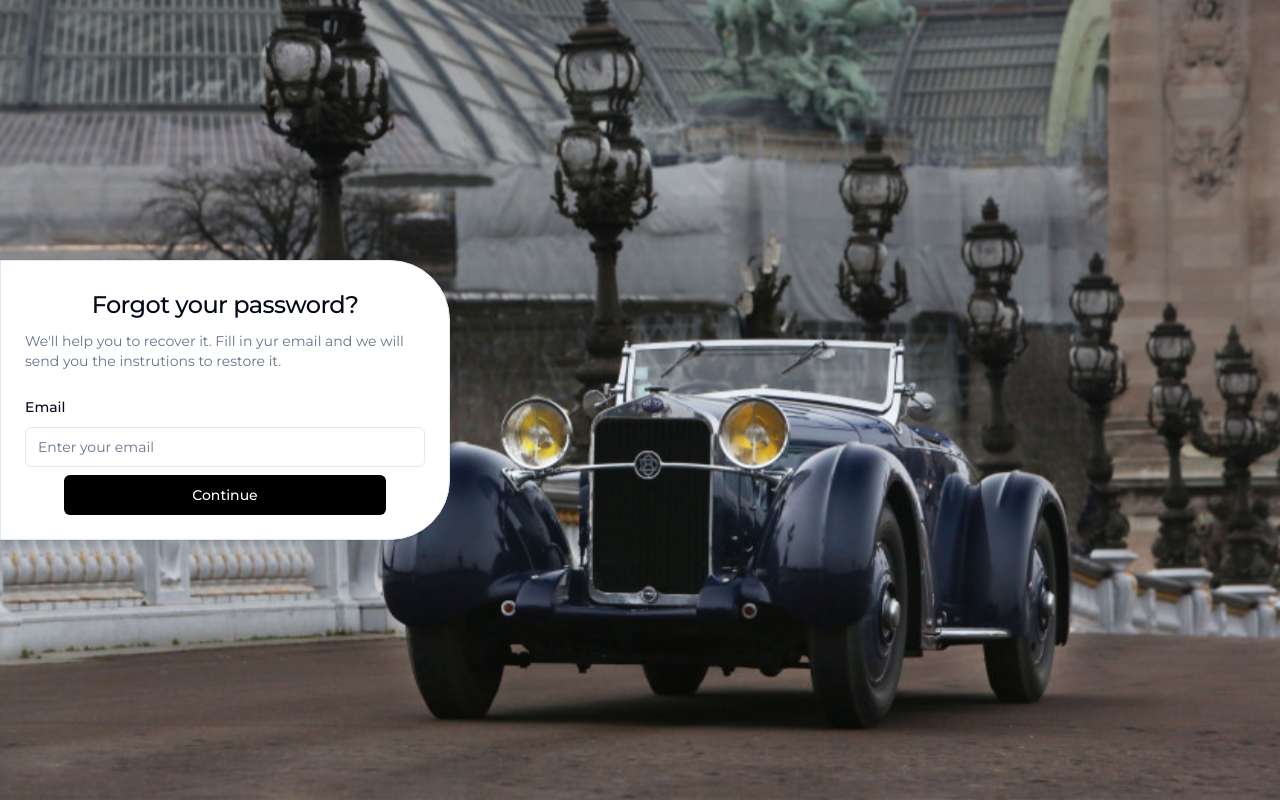
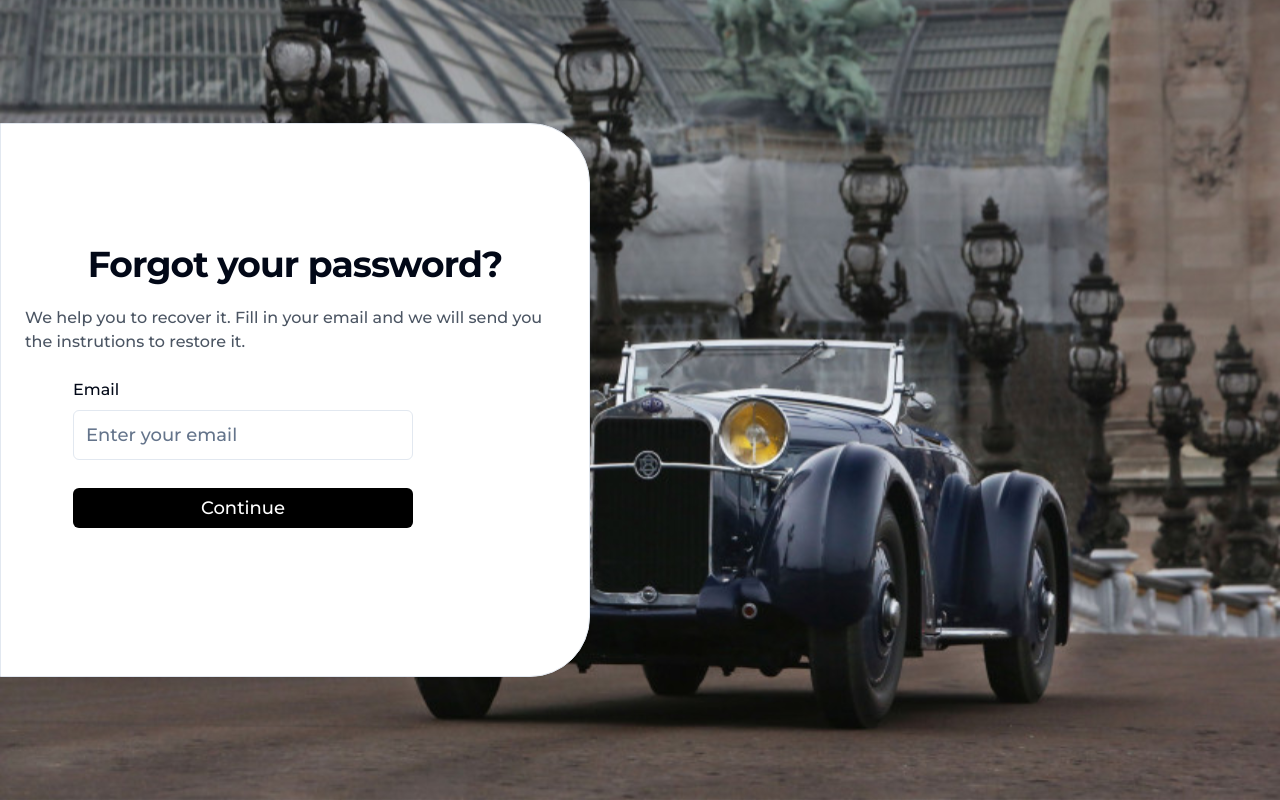
Before and after one commit to d2ni3l/Pastauction, a Next.js app: page /auth/forgotpassword in a window 1280 px wide. Built offline with nearby package versions, Linux system fonts and the light colour scheme.

Commit message:
forgot password ui

```diff
--- a/src/components/auth/ForgotPassword.tsx
+++ b/src/components/auth/ForgotPassword.tsx
@@ -70,25 +70,25 @@ const handleSubmit =
  console.log(form.watch())
  return (
     <div className=''>
-      <Card className='w-[450px] rounded-r-[60px]'>
+      <Card className='md:w-[590px] w-[370px] rounded-r-[60px] '>
         <CardHeader className='items-center'>
-          <CardTitle className="font-medium py-2">Forgot your password?</CardTitle>
-          <CardDescription>
-            We'll help you to recover it. Fill in yur email and we will send you the instrutions to restore it.
+          <CardTitle className="font-semibold py-2 text-lg md:text-4xl pt-24 ">Forgot your password?</CardTitle>
+          <CardDescription className='text-gray-600 text-sm md:text-base text-left pt-2 font-medium'>
+            We help you to recover it. Fill in your email and we will send you the instrutions to restore it.
           </CardDescription>
         </CardHeader>
         <CardContent>
           <Form {...form}>
-            <form onSubmit={form.handleSubmit(handleSubmit)} className='space-y-2'>
+            <form onSubmit={form.handleSubmit(handleSubmit)} className='px-12 space-y-7 justify-start items-start flex flex-col'>
 
               <FormField
                 control={form.control}
                 name='email'
                 render={({ field }) => (
                   <FormItem>
-                    <FormLabel>Email</FormLabel>
+                    <FormLabel className='md:text-base text-sm font-medium'>Email</FormLabel>
                     <FormControl>
-                      <Input placeholder='Enter your email' {...field} />
+                      <Input className='md:w-[340px] placeholder:font-medium py-6 text-lg' placeholder='Enter your email' {...field} />
                     </FormControl>
 
                     <FormMessage />
@@ -98,10 +98,11 @@ const handleSubmit =
 
 
               <div className='flex justify-center items-center'>
-                <Button className='px-32' variant='blackWide' type='submit'>
+                <Button className='md:px-32 px-[4.8rem] text-md md:text-lg py-2 mr-4' variant='blackWide' type='submit'>
                   Continue
                 </Button>
               </div>
+              <div className="pb-24"></div>
 
             </form>
           </Form>
```
Also changed, not shown: public/images/arrow-left.svg (added).
